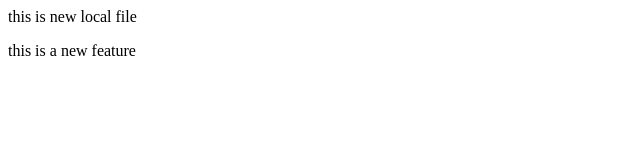
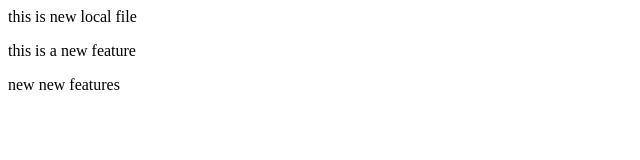
Before and after one commit to ventricle27/localrepo, a plain HTML site: page index.html in a window 1280 px wide. Shown: the whole page, without its empty margins (0-640 px from the left). Drawn offline with Linux system fonts and the light colour scheme.

Commit message:
fantastic

```diff
--- a/index.html
+++ b/index.html
@@ -1,2 +1,4 @@
 <p>this is new local file</p>
-<p>this is a new feature</p>
+<p>this is a new feature</p><p>new new features
+
+</p>
```
